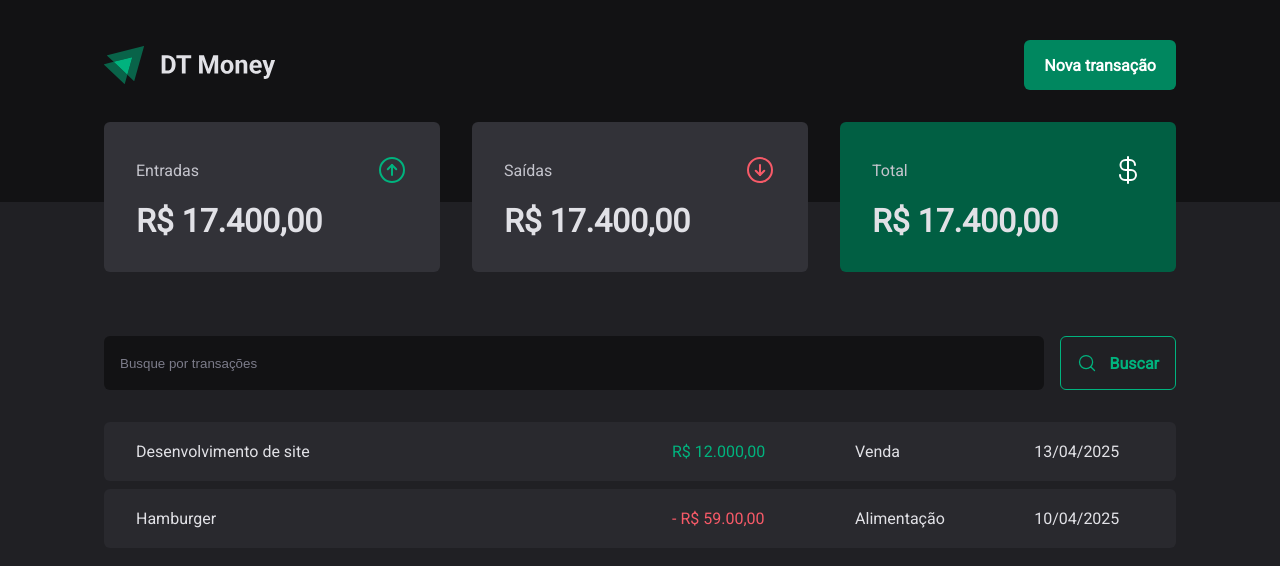
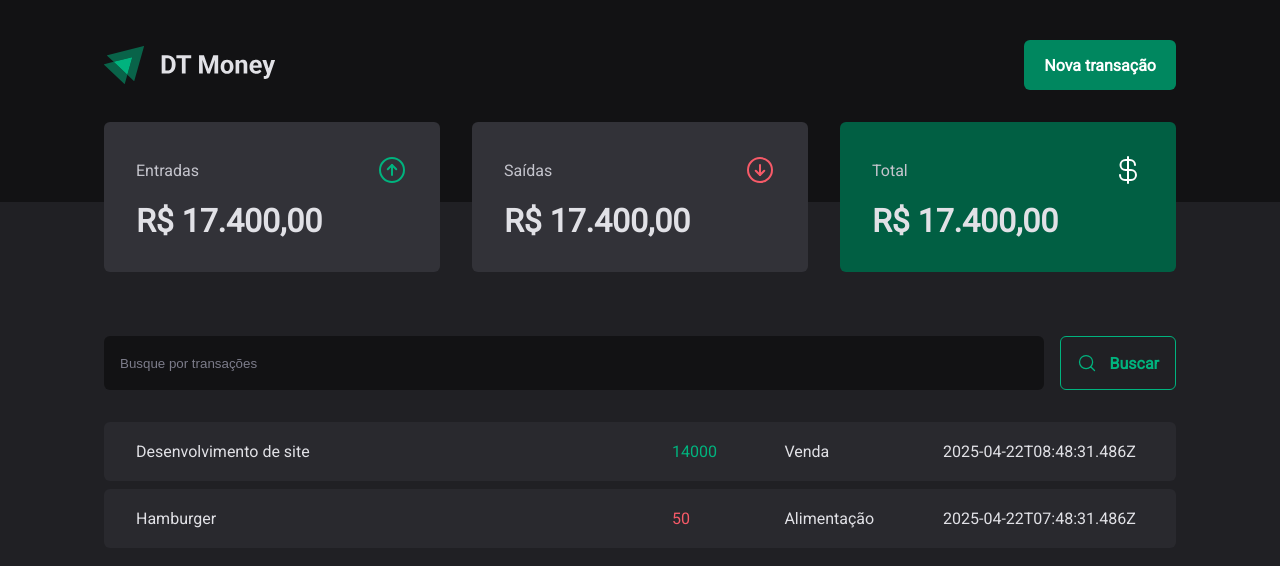
Before and after one commit to WagnerReis/dt-money, a React (Vite) app: page / in a window 1280 px wide. Shown: the top 566 px of the page. Built offline with nearby package versions, Linux system fonts and the light colour scheme; data requests are answered from the project's data file.

Commit message:
feat(transactions): implement dynamic transaction list

```diff
--- a/src/pages/Transactions/index.tsx
+++ b/src/pages/Transactions/index.tsx
@@ -1,3 +1,4 @@
+import { useEffect, useState } from "react";
 import { Header } from "../../components/Header";
 import { Summary } from "../../components/Summary";
 import { SearchForm } from "./components/SearchForm";
@@ -7,7 +8,28 @@
   TransactionTable,
 } from "./styles";
 
+interface Transaction {
+  id: number;
+  description: string;
+  type: "income" | "outcome";
+  category: string;
+  price: number;
+  createdAt: string;
+}
+
 export function Transaction() {
+  const [transactions, setTransactions] = useState<Transaction[]>([]);
+
+  async function loadTransaction() {
+    const response = await fetch("http://localhost:3000/transactions");
+    const data = await response.json();
+    setTransactions(data);
+  }
+
+  useEffect(() => {
+    loadTransaction();
+  }, []);
+
   return (
     <div>
       <Header />
@@ -17,23 +39,21 @@
         <SearchForm />
         <TransactionTable>
           <tbody>
-            <tr>
-              <td width="50%">Desenvolvimento de site</td>
-              <td>
-                <PriceHighlight variant="income">R$ 12.000,00</PriceHighlight>
-              </td>
-              <td>Venda</td>
-              <td>13/04/2025</td>
-            </tr>
-
-            <tr>
-              <td width="50%">Hamburger</td>
-              <td>
-                <PriceHighlight variant="outcome">- R$ 59.00,00</PriceHighlight>
-              </td>
-              <td>Alimentação</td>
-              <td>10/04/2025</td>
-            </tr>
+            {transactions &&
+              transactions.map((transaction) => {
+                return (
+                  <tr key={transaction.id}>
+                    <td width="50%">{transaction.description}</td>
+                    <td>
+                      <PriceHighlight variant={transaction.type}>
+                        {transaction.price}
+                      </PriceHighlight>
+                    </td>
+                    <td>{transaction.category}</td>
+                    <td>{transaction.createdAt}</td>
+                  </tr>
+                );
+              })}
           </tbody>
         </TransactionTable>
       </TransactionContainer>
```
